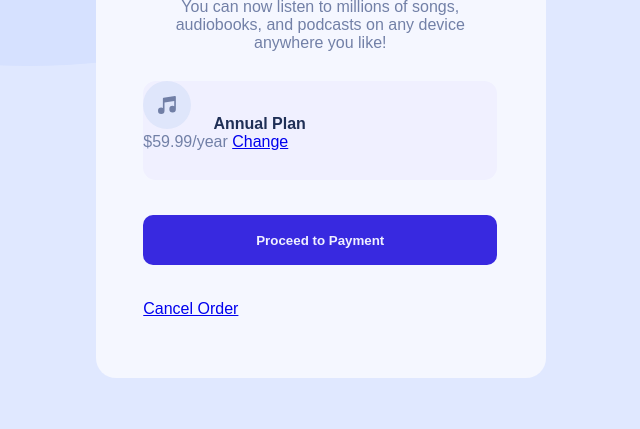
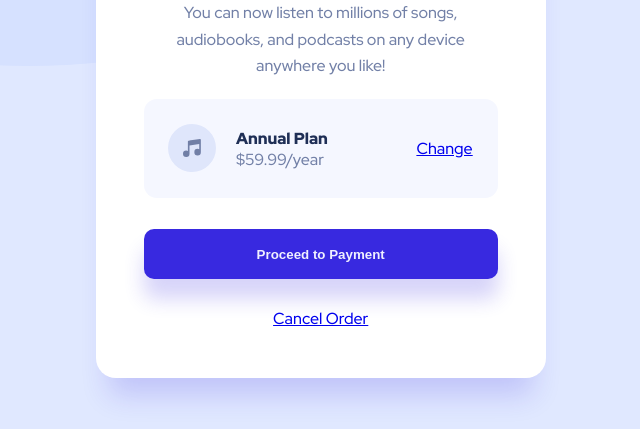
Before and after one commit to dubeydivyank/order-summary-card, a plain HTML site: page index.html in a window 1280 px wide. Shown: the part 371-800 px from the top of the page, without its empty margins (319-959 px from the left). Drawn offline with Linux system fonts and the light colour scheme; a web font is replaced by a local one.

Commit message:
added boxshadow and fixed positioning

```diff
--- a/index.html
+++ b/index.html
@@ -5,22 +5,18 @@
     <meta name="viewport" content="width=device-width, initial-scale=1.0">
     <title>Order Summary</title>
     <link rel="stylesheet" href="./style.css">
-    <link rel="stylesheet" href="https://fonts.google.com/specimen/Red+Hat+Display">
 </head>
 
 <body>
-    <main id="card">
-
+    <main id="container">
         <div id="order-summary-card">
 
-            <img src="./images/illustration-hero.svg" alt="illustration-hero">
+            <img src="./images/illustration-hero.svg" alt="girl-enjoying-music">
 
 
-            <div id="card-body">
+            <section id="card-body">
 
-                <h1 id="card-heading">
-                    Order Summary
-                </h1>
+                <h1 id="card-heading">Order Summary</h1>
 
                 <p id="card-paragraph">
                     You can now listen to millions of songs, audiobooks, and podcasts on any
@@ -28,24 +24,31 @@
                 </p>
 
                 <div id="plan">
+
                     <span id="plan-music-icon">
                         <img src="./images/icon-music.svg" alt="icon-music">
                     </span>
-                    <span id="plan-details">
+
+                    <div id="plan-details">
                         <span id="plan-name">Annual Plan</span>
                         <br>
                         <span id="plan-price"> $59.99/year</span>
+                    </div>
+
+                    <span id="change-plan">
+                        <a href="#">Change</a>
                     </span>
-                    <!-- <button id="change-plan">Change</button> -->
-                    <span id="change-plan"><a  href="#">Change</a></span>
-                    <!-- <a id="change-plan" href="#">Change</a> -->
+
                 </div>
-            <button id="proceed-to-payment">Proceed to Payment</button>
+
+
+                <button id="proceed-to-payment">Proceed to Payment</button>
+
                 <br>
-            <span id="cancel-order">
-                <a href="#">Cancel Order</a>
-            </span>
-            </div>
+
+                <span id="cancel-order"> <a href="#">Cancel Order</a> </span>
+
+            </section>
         </div>
 
     </main>
--- a/style.css
+++ b/style.css
@@ -1,14 +1,25 @@
+@import url("https://fonts.googleapis.com/css?family=Red+Hat+Display:500,700,900");
+
+:root {
+	--Pale-blue: hsl(225, 100%, 94%);
+	--Bright-blue: hsl(245, 75%, 52%);
+	--Very-pale-blue: hsl(225, 100%, 98%);
+	--Desaturated-blue: hsl(224, 23%, 55%);
+	--Dark-blue: hsl(223, 47%, 23%);
+}
+
 body {
 	background-image: url("./images/pattern-background-desktop.svg");
 	background-repeat: no-repeat;
-	background-color: hsl(225, 100%, 94%);
+	background-color: var(--Pale-blue);
 	min-height: 100vh;
 	width: 100%;
 	margin: 0;
 	padding: 0;
 	font-family: "Red Hat Display", sans-serif;
 }
-#card {
+
+#container {
 	display: flex;
 	align-items: center;
 	justify-content: center;
@@ -22,13 +33,15 @@ body {
 	margin: 0;
 	border-style: hidden;
 	border-radius: 20px;
-	background-color: hsl(225, 100%, 98%);
+	background-color: hsl(0, 0%, 100%);
 	overflow: hidden;
+	box-shadow: 0px 30px 28px -13px hsla(245, 75%, 52%, 0.19);
 }
+
 #card-body {
 	height: 477px;
 	width: 354px;
-	padding-left: 10.5%;
+	margin-left: 10.6%;
 }
 
 img {
@@ -37,35 +50,50 @@ img {
 }
 
 #card-heading {
+	font-size: 28px;
+	color: var(--Dark-blue);
 	font-weight: 900;
-	color: hsl(223, 47%, 23%);
 	text-align: center;
-	margin-top: 10%;
+	margin-top: 11.5%;
+	margin-bottom: 0%;
 }
 
 #card-paragraph {
 	font-weight: 500;
-	color: hsl(224, 23%, 55%);
+	font-size: 16px;
+	color: var(--Desaturated-blue);
 	text-align: center;
-	margin-bottom: 8%;
+	margin-top: 4.5%;
+	margin-bottom: 5.5%;
+	line-height: 166%;
 }
 
 #plan {
 	height: 99px;
 	width: 354px;
+	display: flex;
+	flex-direction: row;
+	align-items: center;
 	padding: 0;
 	border-style: hidden;
-	background-color: hsl(240, 100%, 97%);
+	background-color: hsl(225, 100%, 98%);
 	border-radius: 13px;
 }
 
+#plan-music-icon {
+	justify-content: left;
+	margin-left: 7%;
+	margin-top: 1%;
+}
+
 #plan-details {
-	margin-left: 5%;
+	margin-left: 5.5%;
 }
 
 #plan-name {
-	font-weight: 700;
-	color: hsl(223, 47%, 23%);
+	font-weight: 900;
+	/* color: hsl(223, 47%, 23%); */
+	color: var(--Dark-blue);
 }
 
 #plan-price {
@@ -73,14 +101,25 @@ img {
 	color: hsl(224, 23%, 55%);
 }
 
+#change-plan {
+	margin-left: 25%;
+}
+
 #proceed-to-payment {
 	height: 50px;
 	width: 100%;
-	margin-top: 10%;
-	margin-bottom: 10%;
+	margin-top: 8.8%;
+	margin-bottom: 8%;
 	border-style: hidden;
-	background-color: hsl(245, 75%, 52%);
+	background-color: var(--Bright-blue);
+
 	border-radius: 10px;
 	color: hsl(240, 100%, 97%);
-	font-weight: 700;
+	font-weight: 900;
+	box-shadow: 0px 20px 20px hsla(245, 75%, 52%, 0.2);
 }
+
+#cancel-order {
+	display: flex;
+	justify-content: center;
+}
```
